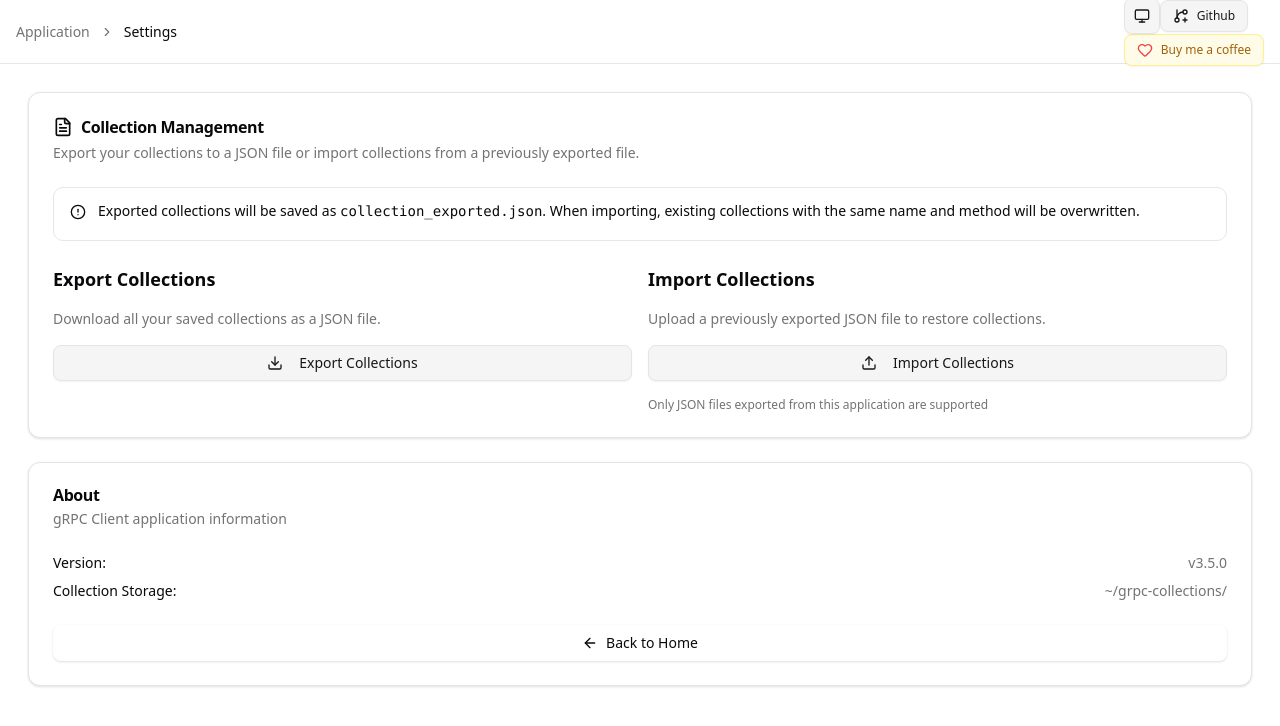
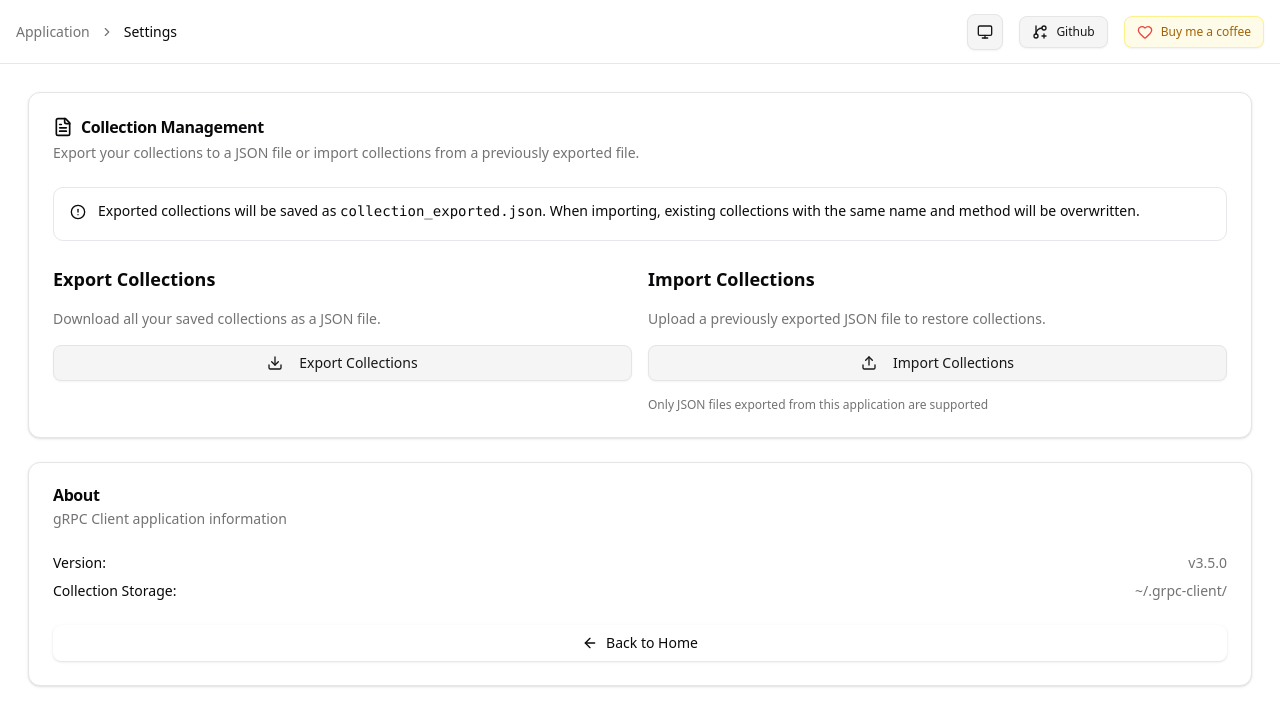
Before and after one commit to bhagwati-web/grpc-client, a React (Vite) app in the folder web-ui/: page /settings in a window 1280 px wide. Shown: the top 726 px of the page. Built offline with nearby package versions, Linux system fonts and the light colour scheme.

Commit message:
fix: ui cosmetics

```diff
--- a/web-ui/src/app/settings/page.tsx
+++ b/web-ui/src/app/settings/page.tsx
@@ -252,7 +252,7 @@ export default function SettingsPage() {
                                     </div>
                                     <div className="flex justify-between">
                                         <span className="text-sm font-medium">Collection Storage:</span>
-                                        <span className="text-sm text-muted-foreground">~/grpc-collections/</span>
+                                        <span className="text-sm text-muted-foreground">~/.grpc-client/</span>
                                     </div>
                                 </div>
                                 <div className="pt-2">
--- a/web-ui/src/components/add-metadata.tsx
+++ b/web-ui/src/components/add-metadata.tsx
@@ -17,7 +17,7 @@ export function AddMetadata() {
     return (
         <div className="add-metadata">
             <Label htmlFor="hostInput">3. Put Metadata</Label>
-            <CodePreviewer response={metaData} readOnly={false} onDataChange={(value) => setServerInfo({ ...serverInfo, metaData: JSON.parse(prettifyJSON(value)) })} />
+            <CodePreviewer height={isReady ? "150px" : "100px"} response={metaData} readOnly={false} onDataChange={(value) => setServerInfo({ ...serverInfo, metaData: JSON.parse(prettifyJSON(value)) })} />
         </div>
     )
 }
--- a/web-ui/src/components/app-header.tsx
+++ b/web-ui/src/components/app-header.tsx
@@ -62,7 +62,7 @@ export function AppHeader({ title, breadcrumbs = [], showSidebar = true }: AppHe
                 </BreadcrumbList>
             </Breadcrumb>
             {/* Buy Me a Coffee Button */}
-            <div className={`ml-auto ${showSidebar ? 'flex items-center gap-4' : ''}`}>
+            <div className={'ml-auto flex items-center gap-4'}>
                 <ThemeToggle />
                 <a
                     href="https://github.com/bhagwati-web/grpc-client"
--- a/web-ui/src/components/response-viewer.tsx
+++ b/web-ui/src/components/response-viewer.tsx
@@ -6,7 +6,7 @@ export function ResponseViewer({ grpcResponse }: { grpcResponse: any }) {
     return (
         <>
             <Label>5. gRPC Response</Label>
-            <CodePreviewer height="700px" response={grpcResponse} readOnly={true} />
+            <CodePreviewer height={grpcResponse ? "790px" : "100px"} response={grpcResponse} readOnly={true} />
         </>
     )
 }
```
Also changed, not shown: 1 other file (tests, documents, lock files or other folders).
